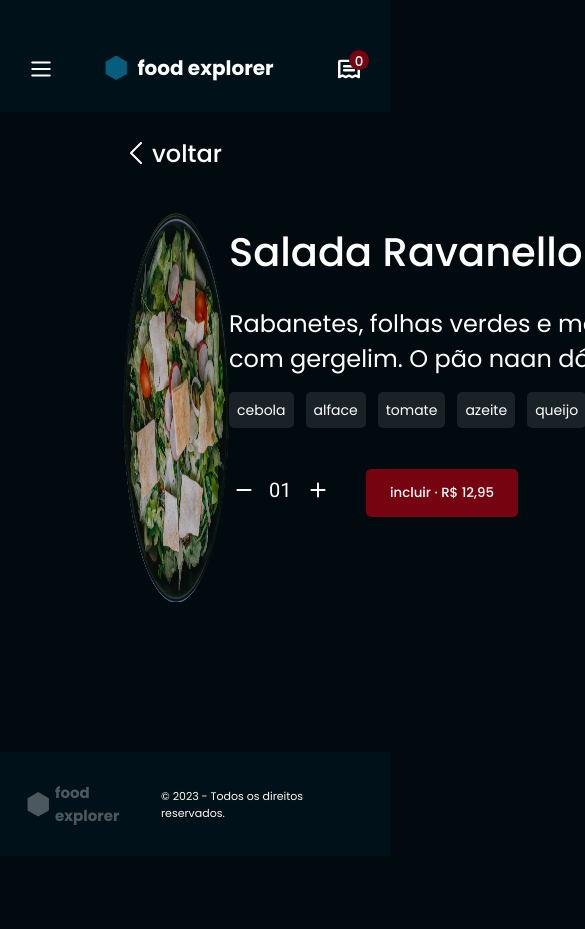
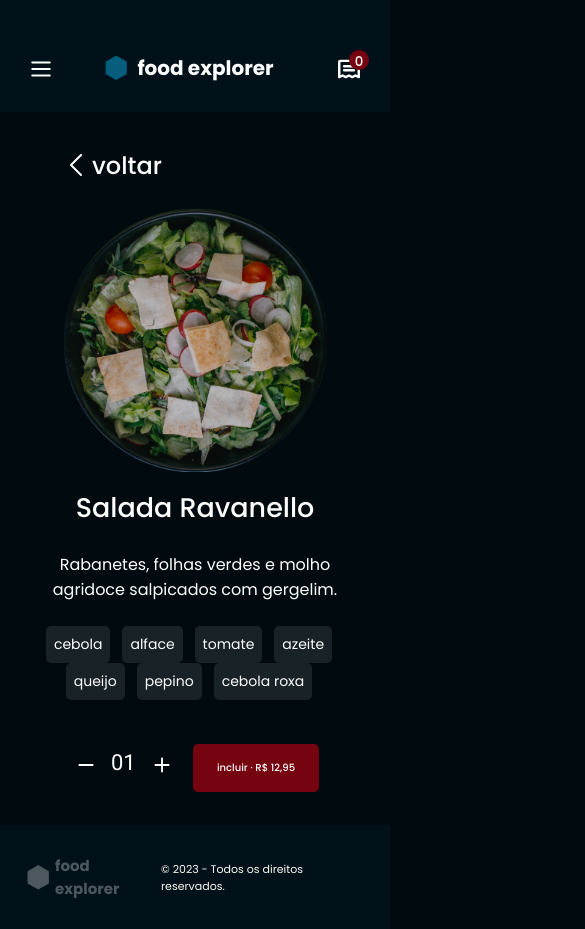
Before and after one commit to Caiobaldur/frontEnd-foodexplorer, a React (Vite) app: page /dish/1 in a window 390 px wide. Shown: the top 929 px of the page, 585 px wide, since content can reach past the window. Before the commit the page ends 856 px from the top, so only its background shows below. Built offline with nearby package versions, Linux system fonts and the light colour scheme.

Commit message:
feat: ShowDish Mobile

```diff
--- a/src/pages/ShowDish/index.jsx
+++ b/src/pages/ShowDish/index.jsx
@@ -21,10 +21,9 @@ export function ShowDish() {
         <div className="dish__description">
           <h1>Salada Ravanello</h1>
           <p>
-            Rabanetes, folhas verdes e molho agridoce salpicados com gergelim. O
-            pão naan dá um toque especial.
+            Rabanetes, folhas verdes e molho agridoce salpicados com gergelim.
           </p>
-          <div className="dish__ingedients">
+          <div className="dish__ingredients">
             <Tag title="cebola" />
             <Tag title="alface" />
             <Tag title="tomate" />
--- a/src/pages/ShowDish/style.js
+++ b/src/pages/ShowDish/style.js
@@ -1,17 +1,12 @@
 import styled from "styled-components";
 
-export const Container = styled.div`
-
-
-
-`;
+export const Container = styled.div``;
 
 export const Section = styled.section`
+  padding: 2.4rem 12.3rem 15rem;
+  display: flex;
 
-    padding: 2.4rem 12.3rem 15rem;
-    display: flex;
-
-  .left__content{
+  .left__content {
     display: flex;
     flex-direction: column;
     flex: 1;
@@ -22,7 +17,7 @@ export const Section = styled.section`
       height: 39rem;
     }
   }
-  .dish__description{
+  .dish__description {
     display: flex;
     flex-direction: column;
     justify-content: center;
@@ -53,16 +48,86 @@ export const Section = styled.section`
   }
 
   .quantity {
-    font-family: ${({theme}) => theme.FONTS.Secondary};
+    font-family: ${({ theme }) => theme.FONTS.Secondary};
     width: 2.4rem;
     height: 3rem;
     font-size: 2rem;
   }
 
   .wrap_button {
-    & button{
+    & button {
       padding: 0 2.4rem;
     }
   }
 
+  @media (max-width: 500px) {
+    padding: 3.6rem 5.6rem 3.3rem 5.6rem;
+    display: flex;
+    flex-direction: column;
+    justify-content: center;
+    align-items: center;
+    gap: 1.6rem;
+
+    .left__content {
+
+      gap: 2.6rem;
+
+    > img {
+
+        width: 26.4rem;
+        height: 26.4rem;
+      }
+    }
+
+    .dish__description {
+    justify-content: center;
+    align-items: center;
+
+    gap: 2.4rem;
+    h1 {
+      font-size: 2.7rem;
+      font-weight: 500;
+    }
+
+    p {
+      width: 31.6rem;
+      font-size: 1.6rem;
+      text-align: center;
+    }
+  }
+
+  .dish__ingredients{
+    display: flex;
+    flex-wrap: wrap;
+    justify-content: center;
+    max-width: 31.6rem;
+  }
+}
+
+  .wrap-order {
+    padding-top: 2rem;
+    display: flex;
+    align-items: center;
+    gap: 1.6rem;
+  }
+
+  .order_varyButtons {
+    display: flex;
+    align-items: center;
+    gap: 1rem;
+  }
+
+  .quantity {
+    font-family: ${({ theme }) => theme.FONTS.Secondary};
+    width: 2.6rem;
+    height: 3.6rem;
+    font-size: 2.2rem;
+  }
+
+  .wrap_button {
+    & button {
+      font-size: 1rem;
+      padding: 0 2.4rem;
+    }
+  }
 `;
```
